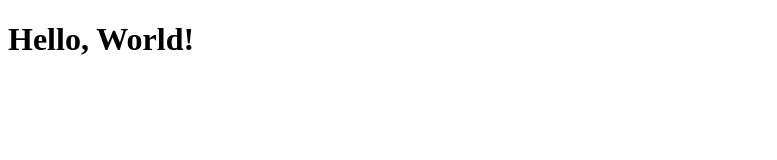
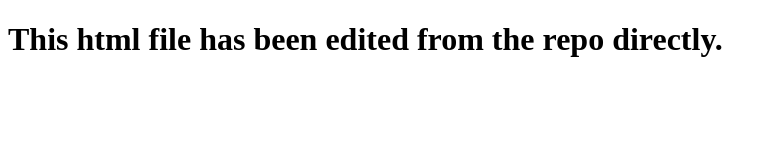
Before and after one commit to alexander89162/CS3338-first, a plain HTML site: page index-1/index.html in a window 1280 px wide. Shown: the whole page, without its empty margins (0-777 px from the left). Drawn offline with Linux system fonts and the light colour scheme.

Commit message:
Update index.html

```diff
--- a/index-1/index.html
+++ b/index-1/index.html
@@ -6,6 +6,6 @@
     <title>My First Project</title>
 </head>
 <body>
-    <h1>Hello, World!</h1>
+    <h1>This html file has been edited from the repo directly.</h1>
 </body>
 </html>
```
